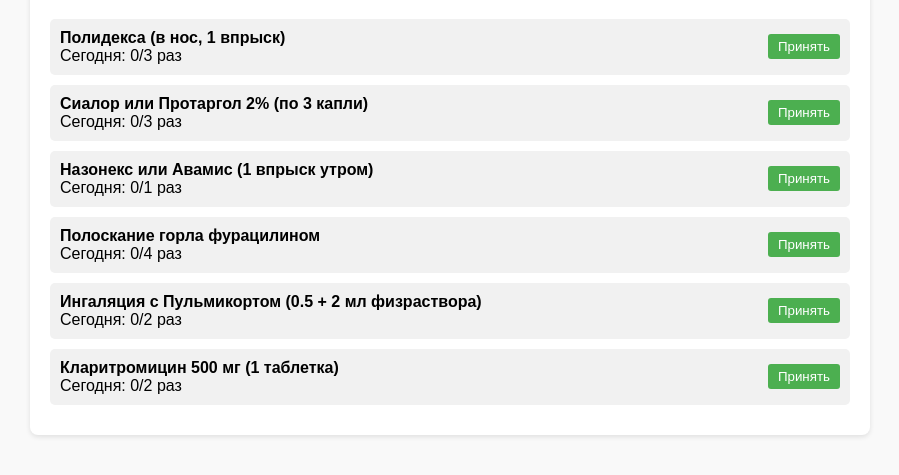
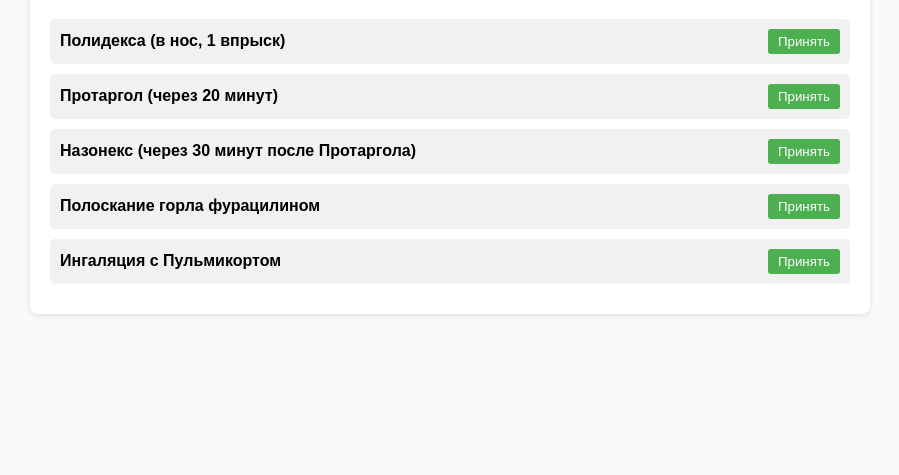
Before and after one commit to KingArthurIsTheBest/Healthcare, a plain HTML site: page index.html in a window 1280 px wide. Shown: the part 101-576 px from the top of the page, without its empty margins (190-1089 px from the left). Drawn offline with Linux system fonts and the light colour scheme.

Commit message:
Update index.html

```diff
--- a/index.html
+++ b/index.html
@@ -63,51 +63,33 @@
         const medications = [
             {
                 name: "Полидекса (в нос, 1 впрыск)",
-                frequency: 3,
-                duration: 10,
-                takenToday: 0,
-                lastTaken: null,
-                interval: 6 * 60 * 60 * 1000 // 6 часов
+                interval: 0, // Начальное лекарство, интервал отсутствует
+                completed: false,
+                nextAvailable: null
             },
             {
-                name: "Сиалор или Протаргол 2% (по 3 капли)",
-                frequency: 3,
-                duration: 7,
-                takenToday: 0,
-                lastTaken: null,
-                interval: 6 * 60 * 60 * 1000 // 6 часов
+                name: "Протаргол (через 20 минут)",
+                interval: 20 * 60 * 1000, // 20 минут
+                completed: false,
+                nextAvailable: null
             },
             {
-                name: "Назонекс или Авамис (1 впрыск утром)",
-                frequency: 1,
-                duration: 14,
-                takenToday: 0,
-                lastTaken: null,
-                interval: 24 * 60 * 60 * 1000 // 24 часа
+                name: "Назонекс (через 30 минут после Протаргола)",
+                interval: 30 * 60 * 1000, // 30 минут
+                completed: false,
+                nextAvailable: null
             },
             {
                 name: "Полоскание горла фурацилином",
-                frequency: 4,
-                duration: 7,
-                takenToday: 0,
-                lastTaken: null,
-                interval: 4 * 60 * 60 * 1000 // 4 часа
+                interval: 0, // Можно в любое время
+                completed: false,
+                nextAvailable: null
             },
             {
-                name: "Ингаляция с Пульмикортом (0.5 + 2 мл физраствора)",
-                frequency: 2,
-                duration: 10,
-                takenToday: 0,
-                lastTaken: null,
-                interval: 12 * 60 * 60 * 1000 // 12 часов
-            },
-            {
-                name: "Кларитромицин 500 мг (1 таблетка)",
-                frequency: 2,
-                duration: 10,
-                takenToday: 0,
-                lastTaken: null,
-                interval: 12 * 60 * 60 * 1000 // 12 часов
+                name: "Ингаляция с Пульмикортом",
+                interval: 12 * 60 * 60 * 1000, // Раз в 12 часов
+                completed: false,
+                nextAvailable: null
             }
         ];
 
@@ -115,20 +97,19 @@
 
         function renderMedications() {
             medicationList.innerHTML = '';
+            const now = new Date().getTime();
+
             medications.forEach((med, index) => {
-                const now = new Date().getTime();
-                const nextAvailable = med.lastTaken ? med.lastTaken + med.interval : 0;
-                const canTake = med.takenToday < med.frequency && now >= nextAvailable;
+                const available = !med.completed && (med.nextAvailable === null || now >= med.nextAvailable);
 
                 const div = document.createElement('div');
-                div.className = `medication ${med.takenToday >= med.frequency ? 'completed' : ''}`;
+                div.className = `medication ${med.completed ? 'completed' : ''}`;
                 div.innerHTML = `
                     <div class="info">
                         <strong>${med.name}</strong><br>
-                        Сегодня: ${med.takenToday}/${med.frequency} раз<br>
-                        ${canTake ? '' : `Следующий прием через ${Math.ceil((nextAvailable - now) / (60 * 1000))} минут`}
+                        ${!available && med.nextAvailable ? `Можно через ${Math.ceil((med.nextAvailable - now) / (60 * 1000))} минут` : ''}
                     </div>
-                    <button onclick="takeMedication(${index})" ${!canTake ? 'disabled' : ''}>
+                    <button onclick="takeMedication(${index})" ${!available ? 'disabled' : ''}>
                         Принять
                     </button>
                 `;
@@ -138,20 +119,28 @@
 
         function takeMedication(index) {
             const now = new Date().getTime();
-            medications[index].takenToday++;
-            medications[index].lastTaken = now;
+
+            // Помечаем текущее лекарство как выполненное
+            medications[index].completed = true;
+
+            // Устанавливаем время для следующего лекарства, если оно существует
+            if (index + 1 < medications.length && medications[index + 1].interval > 0) {
+                medications[index + 1].nextAvailable = now + medications[index + 1].interval;
+            }
+
             renderMedications();
         }
 
         function resetMedications() {
-            medications.forEach(med => {
-                med.takenToday = 0;
-                med.lastTaken = null;
+            const now = new Date().getTime();
+            medications.forEach((med, index) => {
+                med.completed = false;
+                med.nextAvailable = index === 0 ? null : now + med.interval;
             });
             renderMedications();
         }
 
-        // Сбросить приемы в начале нового дня
+        // Сбрасываем приемы в начале нового дня
         const now = new Date();
         const nextReset = new Date(now.getFullYear(), now.getMonth(), now.getDate() + 1, 0, 0, 0) - now;
         setTimeout(() => {
```
